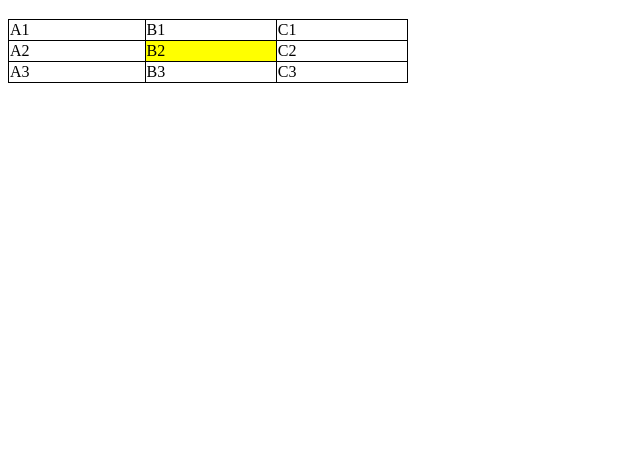
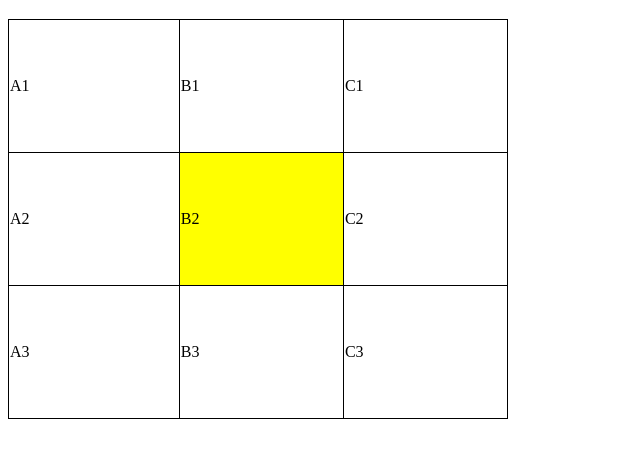
Before and after one commit to Vini-sys/htmlecss, a plain HTML site: page EXERCICIO/023/index.html in a window 1280 px wide. Shown: the part 61-518 px from the top of the page, without its empty margins (0-640 px from the left). Drawn offline with Linux system fonts and the light colour scheme.

Commit message:
border-collapse

```diff
--- a/EXERCICIO/023/index.html
+++ b/EXERCICIO/023/index.html
@@ -9,7 +9,8 @@
     <style>
 
          table{
-            width: 400px;
+            width: 500px;
+            height: 400px;
             border-collapse: collapse;
          }
 
@@ -19,6 +20,7 @@
 
          .destaque{
             background-color: yellow;
+            ve
          }
 
     </style>
```
